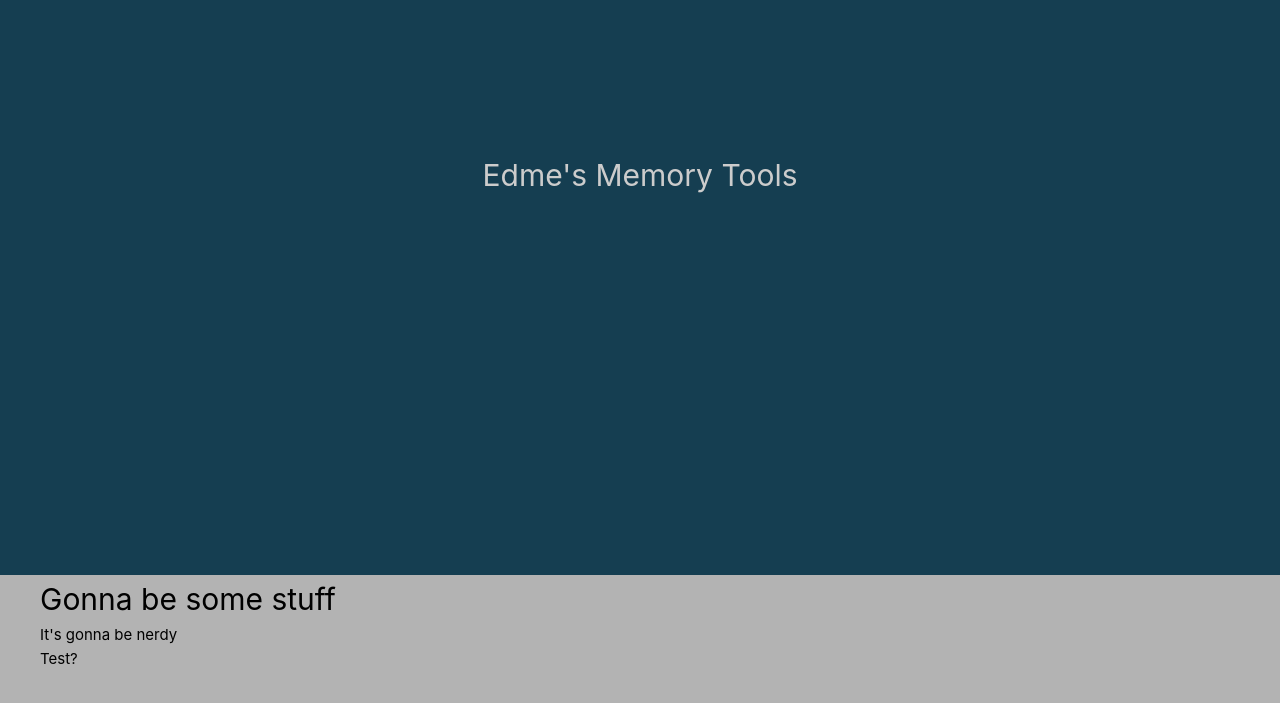
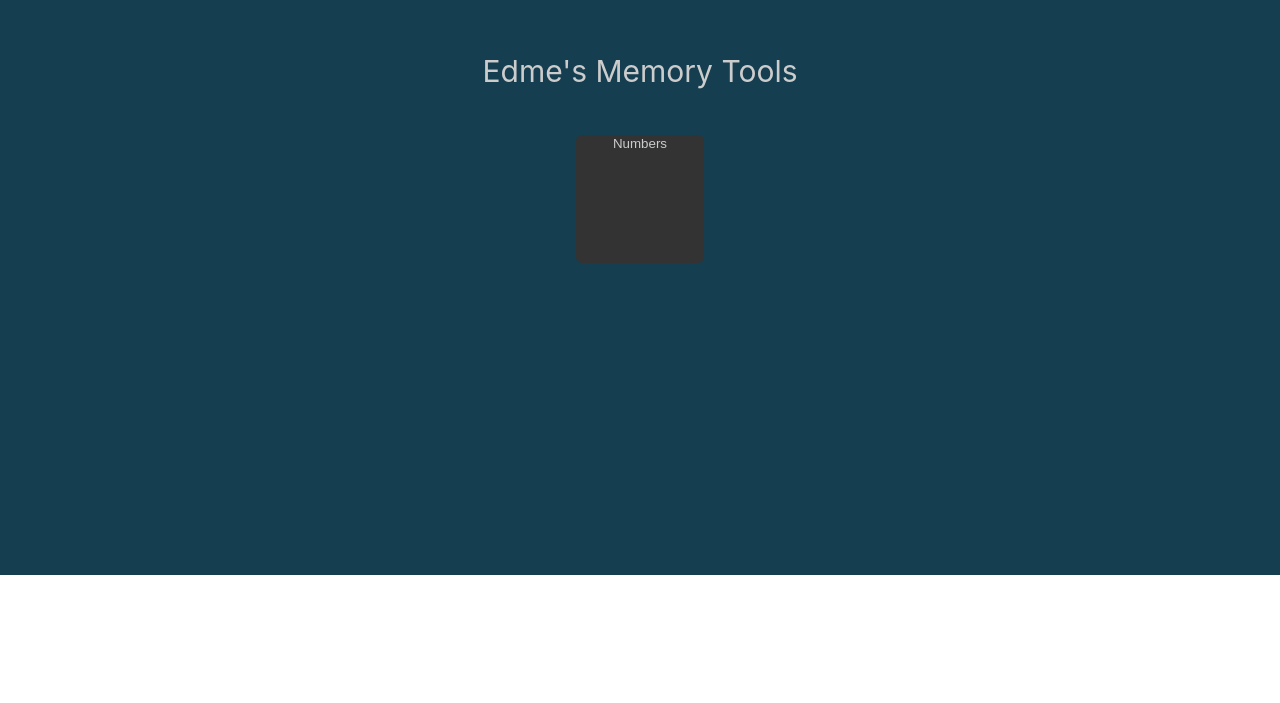
Before and after one commit to edamamev/memory, a Vue app: page / in a window 1280 px wide. Shown: the part 225-928 px from the top of the page. After the commit the page ends 800 px from the top, so only its background shows below. Built offline with nearby package versions, Linux system fonts and the light colour scheme.

Commit message:
feat: Added Landing.vue Functionality to swap Components(uses ToolButton.vue & ToolSelector.vue), Added MemToolNumbers.vue Placeholder(for later functionality)

```diff
--- a/index.html
+++ b/index.html
@@ -5,7 +5,6 @@
     <link rel="icon" href="./public/favicon.ico">
     <meta name="viewport" content="width=device-width, initial-scale=1.0">
     <title>Edme's Memory Training Tools</title>
-
   </head>
   <body>
     <div id="app"></div>
--- a/src/App.vue
+++ b/src/App.vue
@@ -1,19 +1,44 @@
-<script>
+<script setup>
+  import Landing from './components/Landing.vue';
+  import MemToolNumbers from './components/MemToolNumbers.vue'
+  import { ref, watch } from 'vue';
+  const buttons = [
+    [1, "Numbers"],
+  ]
+  const isLandingVisible = ref(true)
+  const isNumbersVisible = ref(false)
+
+  let currentTool = 0
+
+  function UpdateCurrentTool(newTool){
+    console.log(`newTool: ${newTool}`)
+    console.log(`Before: visL: ${isLandingVisible}, visN: ${isNumbersVisible}, cT: ${currentTool}`)
+    currentTool = newTool
+    console.log(`Before: visL: ${isLandingVisible}, visN: ${isNumbersVisible}, cT: ${currentTool}`)
+    switch (newTool){
+      case 1:
+        isNumbersVisible.value = true;
+        isLandingVisible.value = false;
+        break;
+      case 0:
+        isLandingVisible.value = true;
+        isNumbersVisible.value = false;
+        break;
+      default:
+        isLandingVisible.value = true;
+        isNumbersVisible.value = false;
+        break;
+    }
+    console.log(`Before: visL: ${isLandingVisible}, visN: ${isNumbersVisible}, cT: ${currentTool}`)
+  }
+
 
 </script>
 
 <template>
   <div class="">
-    <div class="container min-h-screen min-w-full flex justify-center items-center bg-primary-800">
-      <h1 class="w text-text-200">Edme's Memory Tools</h1>
-    </div>
-    <div class="container min-h-screen bg-background-300 min-w-full">
-      <div class="ml-10">
-        <h1>Gonna be some stuff</h1>
-        <p>It's gonna be nerdy</p>
-        <p>Test?</p>
-      </div>
-    </div>
+    <Landing v-if="isLandingVisible" :buttons="buttons" @tool="(msg) => UpdateCurrentTool(msg)"/>
+    <MemToolNumbers v-if="isNumbersVisible" />
   </div>
 </template>
 <style>
--- /dev/null
+++ b/src/components/Landing.vue
@@ -0,0 +1,16 @@
+<script setup>
+    import ToolSelector from './ToolSelector.vue'
+
+    const props = defineProps({
+        buttons: Array
+    })
+
+    const emit = defineEmits(['tool'])
+</script>
+<template>
+    <div class="container min-h-screen min-w-full flex flex-col justify-center items-center bg-primary-800">
+        <h1 class="w text-text-200">Edme's Memory Tools</h1>
+        <!--Tools-->
+        <ToolSelector :buttons="buttons" @tool="(msg) => emit('tool', msg)" />
+    </div>
+</template>
--- /dev/null
+++ b/src/components/MemToolNumbers.vue
@@ -0,0 +1,9 @@
+<script>
+</script>
+<template>
+    <div class="bg-background-100">
+        <h1>BWA</h1>
+    </div>
+</template>
+<style>
+</style>
--- /dev/null
+++ b/src/components/ToolButton.vue
@@ -0,0 +1,16 @@
+<script setup>
+    import { ref } from 'vue';
+    const props = defineProps({
+        txt: String,
+        id: Number
+    })
+
+    const emit = defineEmits(['tool'])
+</script>
+<template>
+    <button @click="emit('tool', props.id)" class="border-none w-32 h-32 bg-background-800 text-text-200 relative rounded-md flex justify-center">
+        <p>{{ txt }}</p>
+    </button>
+</template>
+<style>
+</style>
--- /dev/null
+++ b/src/components/ToolSelector.vue
@@ -0,0 +1,17 @@
+<script setup>
+    import ToolButton from './ToolButton.vue'
+
+    const props = defineProps({
+        buttons: Array,
+    })
+
+    const emit = defineEmits(['tool'])
+
+</script>
+<template>
+    <div class="container flex justify-evenly gap-3 bg-primary-800 p-10">
+        <ToolButton @tool="(msg) => emit('tool', msg)" :txt="buttons[0][1]" :id="buttons[0][0]" />
+    </div>
+</template>
+<style>
+</style>
```
Also changed, not shown: src/assets/toolLogo.svg (added).
